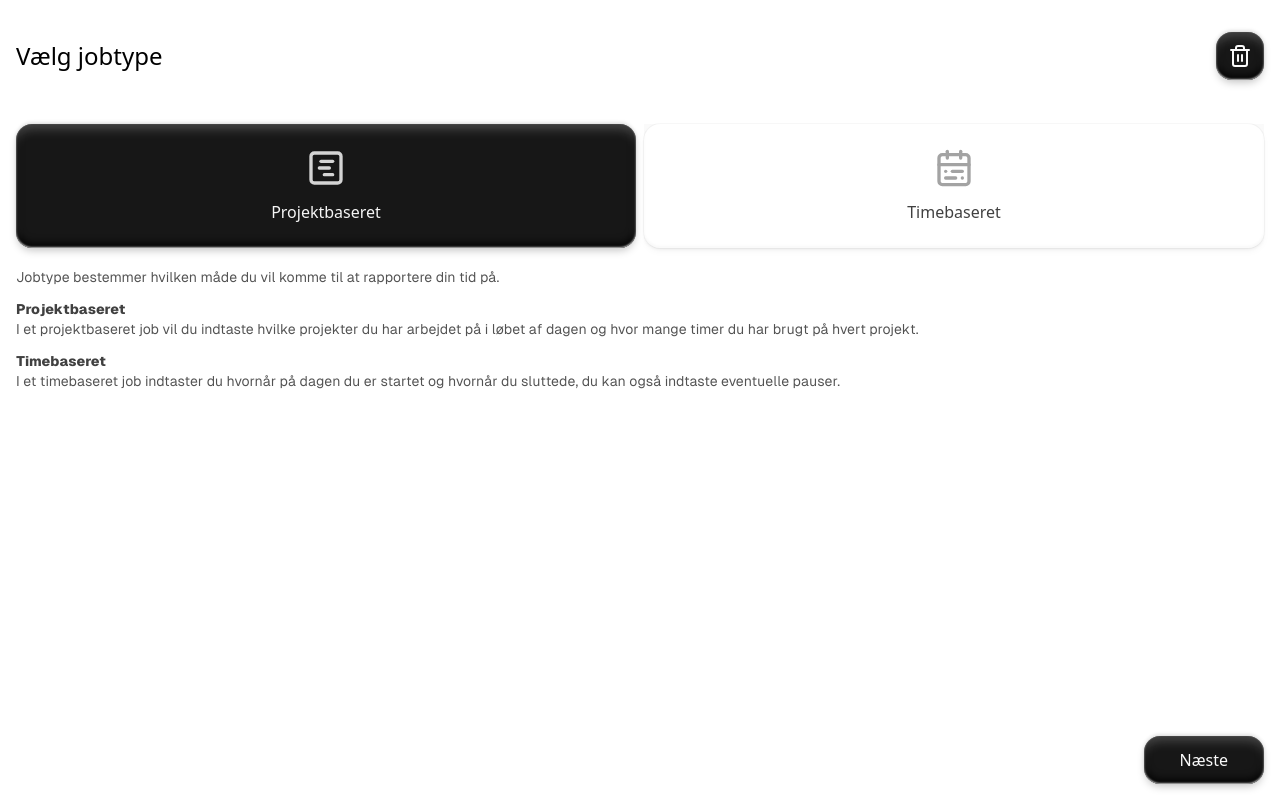
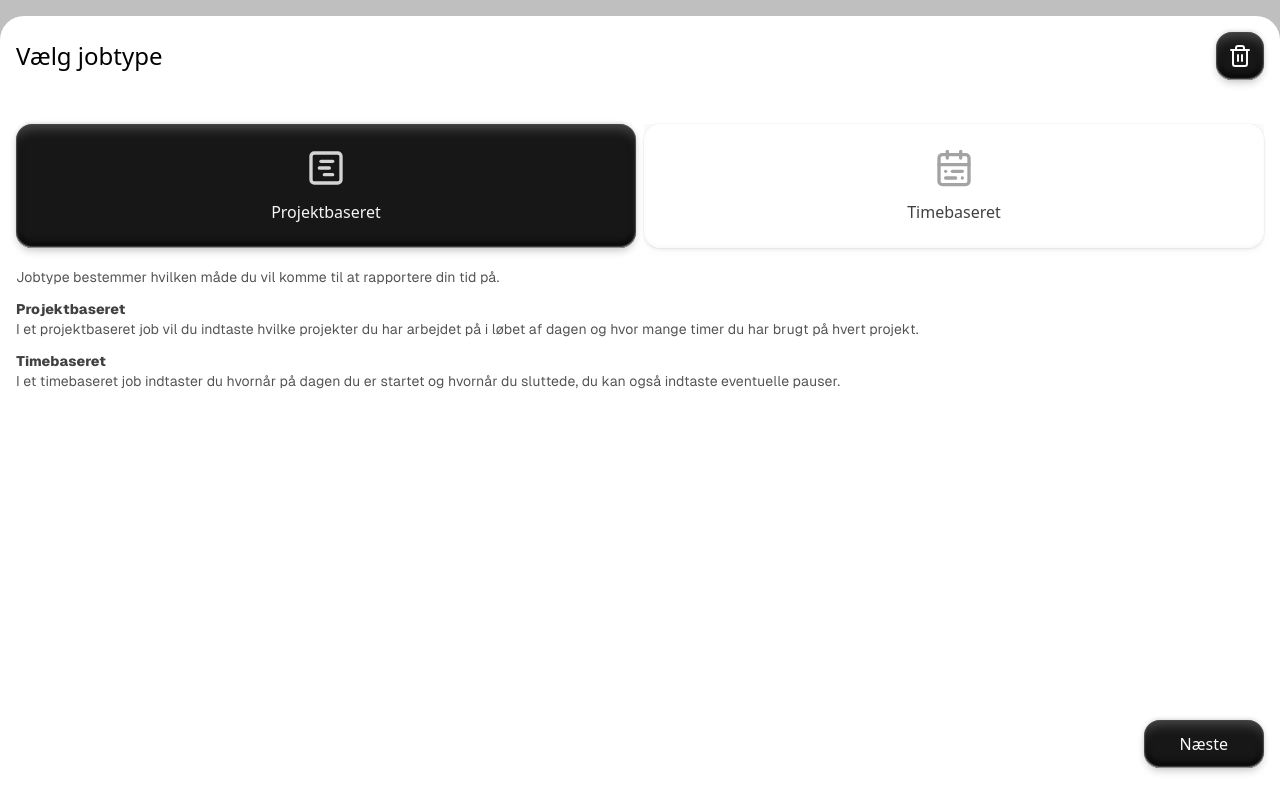
Before and after one commit to s-ordellnielsen/timesheet, a React (Vite) app: page / in a window 1280 px wide. Both pictures are taken after a click on the button "Opret job". Built offline with nearby package versions, Linux system fonts and the light colour scheme.

Commit message:
visual updates to different ui elements

```diff
--- a/src/components/sheet.jsx
+++ b/src/components/sheet.jsx
@@ -10,7 +10,7 @@ export default function Sheet({ isOpen, setIsOpen, children, showCloseButton })
 						initial={{ opacity: 0 }}
 						animate={{ opacity: 1 }}
 						exit={{ opacity: 0 }}
-						className='fixed inset-0 bg-black/25'
+						className='fixed inset-0 bg-black/25 z-[1999]'
 					/>
 				)}
 			</AnimatePresence>
@@ -21,7 +21,7 @@ export default function Sheet({ isOpen, setIsOpen, children, showCloseButton })
 						animate={{ opacity: 1, y: '0%' }}
 						exit={{ opacity: 0.75, y: '100%' }}
 						transition={{ type: 'spring', stiffness: 400, damping: 50 }}
-						className='fixed z-50 bottom-0 left-0 right-0 top-4 bg-white rounded-t-3xl p-4'
+						className='fixed z-[2000] bottom-0 left-0 right-0 top-4 bg-white rounded-t-3xl p-4'
 					>
 						{children}
 					</motion.div>
--- a/src/index.css
+++ b/src/index.css
@@ -163,7 +163,7 @@
 }
 
 .backdrop {
-	@apply absolute backdrop-blur-xl bg-white/75;
+	@apply absolute backdrop-blur-2xl bg-white/5 pointer-events-none;
 	inset: -1.3rem -0.5rem;
 	mask-image: linear-gradient(rgb(0, 0, 0) 55%, rgba(0, 0, 0, 0.8) 70%, rgba(0, 0, 0, 0) 100%);
 	-webkit-mask-image: linear-gradient(rgb(0, 0, 0) 55%, rgba(0, 0, 0, 0.8) 70%, rgba(0, 0, 0, 0) 100%);
--- a/src/navigation.jsx
+++ b/src/navigation.jsx
@@ -20,8 +20,9 @@ export default function () {
 	const navigate = useNavigate()
 
 	return (
-		<div className='fixed top-0 inset-x-0 h-16 flex items-center justify-between p-4 bg-white z-50'>
-			<p className='font-header text-xl'>Timesheet</p>
+		<div className='fixed top-0 inset-x-0 h-16 flex items-center justify-between p-4 z-50'>
+			<div className='backdrop' />
+			<p className='relative font-header text-xl'>Timesheet</p>
 			<div className='relative flex flex-col items-center shrink-0'>
 				<button
 					ref={dropdownButton}
--- a/src/sections/add-job-sheet.jsx
+++ b/src/sections/add-job-sheet.jsx
@@ -122,7 +122,7 @@ export default function AddJobSheet({ setIsOpen, setJobs }) {
 					</motion.section>
 				</AnimatePresence>
 			</div>
-			<div className='absolute left-4 right-4 bottom-4 flex justify-between gap-2'>
+			<div className='absolute left-4 right-4 bottom-8 flex justify-between gap-2'>
 				<AnimatePresence>
 					{currentSlide > 0 && currentSlide < 3 ? (
 						<motion.div key='button' initial={{ opacity: 0 }} animate={{ opacity: 1 }} exit={{ opacity: 0 }}>
```
